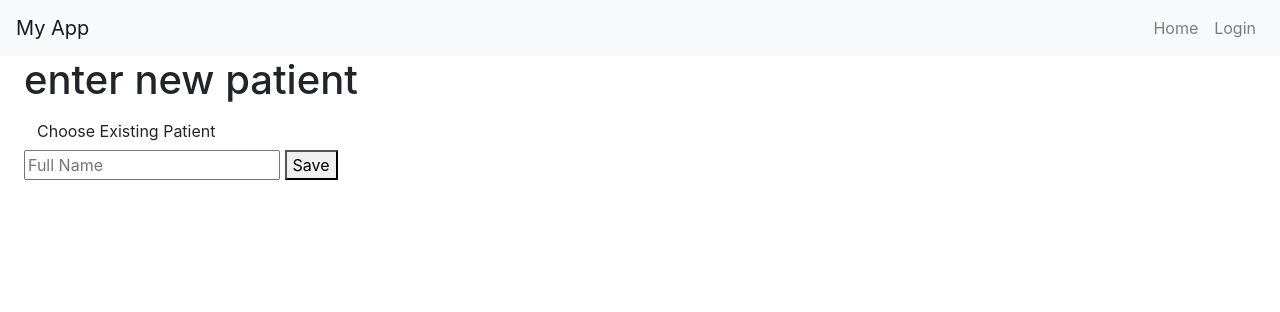
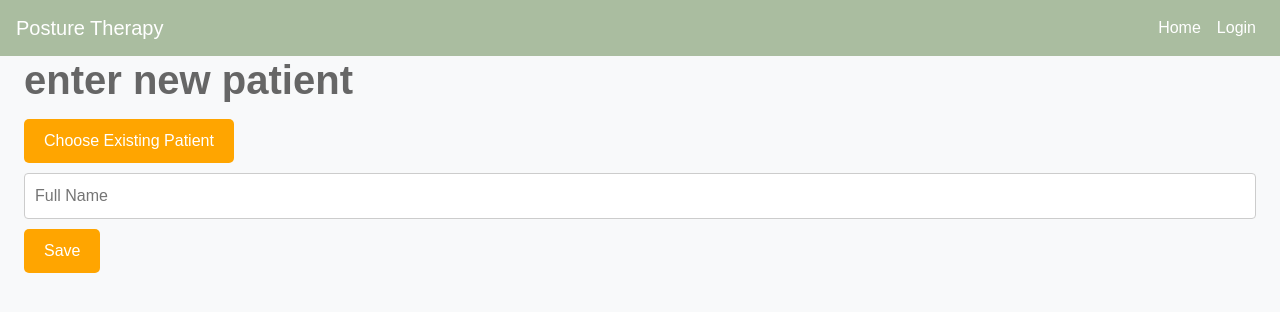
Before and after one commit to luke3ng/alignwizard, a Flask app: page /enterNewPatient in a window 1280 px wide. Shown: the top 312 px of the page. Run offline with Flask 3, Linux system fonts and the light colour scheme; some libraries are stand-ins or nearby versions.

Commit message:
setting up style.css which is a global css page

```diff
--- a/app.py
+++ b/app.py
@@ -13,7 +13,7 @@ from datetime import datetime
 
 
 
-app = Flask(__name__)
+app = Flask(__name__, static_folder='static')
 app.config['SECRET_KEY']= "myKey"
 app.config['SQLALCHEMY_DATABASE_URI']='postgresql://postgres:password@localhost/postgres'
 db = SQLAlchemy(app)
--- /dev/null
+++ b/static/css/style.css
@@ -0,0 +1,163 @@
+/* Reset CSS */
+* {
+  margin: 0;
+  padding: 0;
+  box-sizing: border-box;
+}
+
+/* Color Variables */
+:root {
+  --primary-color: #007bff;
+  --secondary-color: #6c757d;
+  --background-color: #f8f9fa;
+  --text-color: #212529;
+}
+
+body {
+  font-family: 'Arial', sans-serif;
+  font-size: 16px;
+  line-height: 1.5;
+  color: var(--text-color);
+  background-color: var(--background-color);
+}
+
+.container {
+  width: 100%;
+  max-width: 1200px;
+  margin: 0 auto;
+  padding: 0 15px;
+}
+
+h1, h2, h3, h4, h5, h6 {
+  margin: 0 0 15px;
+  font-weight: 600;
+}
+
+h1 { font-size: 2.5em; }
+h2 { font-size: 2em; }
+h3 { font-size: 1.75em; }
+
+a {
+  color: var(--primary-color);
+  text-decoration: none;
+}
+
+a:hover {
+  text-decoration: underline;
+}
+
+/* Custom button styles */
+button, .button, .btn {
+  display: inline-block;
+  padding: 10px 20px;
+  font-size: 1em;
+  color: #fff !important;
+  background-color: #FFA500 !important;
+  border: none !important;
+  border-radius: 5px !important;
+  cursor: pointer !important;
+}
+
+button:hover, .button:hover, .btn:hover {
+  background-color: #cc8400 !important;
+}
+
+input, select, textarea {
+  width: 100%;
+  padding: 10px;
+  margin: 10px 0;
+  border: 1px solid #ccc;
+  border-radius: 4px;
+}
+
+img {
+  max-width: 100%;
+  height: auto;
+}
+
+/* Utility Classes */
+.mt-1 { margin-top: 5px; }
+.mt-2 { margin-top: 10px; }
+.mt-3 { margin-top: 15px; }
+.mt-4 { margin-top: 20px; }
+.mt-5 { margin-top: 25px; }
+
+.mb-1 { margin-bottom: 5px; }
+.mb-2 { margin-bottom: 10px; }
+.mb-3 { margin-bottom: 15px; }
+.mb-4 { margin-bottom: 20px; }
+.mb-5 { margin-bottom: 25px; }
+
+.text-center { text-align: center; }
+.text-right { text-align: right; }
+
+/* Header styles */
+header {
+  background-color: #6CA0DC;
+  color: #ffffff;
+  padding: 20px;
+  text-align: center;
+}
+
+/* Navbar styles */
+nav.navbar.custom-navbar {
+  background-color: #aabda0 !important;
+}
+
+nav.navbar.custom-navbar .navbar-brand,
+nav.navbar.custom-navbar .nav-link {
+  color: #ffffff !important;
+}
+
+nav.navbar.custom-navbar .nav-link:hover {
+  color: #cccccc !important;
+}
+
+/* Page specific styles */
+.wrapper {
+  text-align: center;
+}
+
+.container img {
+  width: 100%;
+  height: auto;
+  object-fit: contain;
+}
+
+.container {
+  display: flex;
+  flex-wrap: wrap;
+  justify-content: space-around;
+}
+
+h1 {
+  color: #666666; /* Lighter gray */
+}
+
+.patient-data {
+  display: flex;
+  flex-direction: column;
+  align-items: center;
+  margin-bottom: 20px;
+  border: 1px solid #ccc;
+  padding: 10px;
+}
+
+.item {
+  width: 100%;
+  text-align: center;
+  margin-bottom: 10px;
+}
+
+.image-grid {
+  display: flex;
+  flex-wrap: wrap;
+  justify-content: space-between;
+  width: 100%;
+}
+
+.image-upload {
+  flex: 1 0 48%; /* Each image takes approximately half of the available width */
+  box-sizing: border-box;
+  margin-bottom: 10px;
+}
--- a/templates/base.html
+++ b/templates/base.html
@@ -3,12 +3,13 @@
 <head>
     <meta charset="UTF-8">
     <meta name="viewport" content="width=device-width, initial-scale=1.0">
-    <title>{% block title %}My App{% endblock %}</title>
+    <title>{% block title %}Posture Therapy{% endblock %}</title>
     <link rel="stylesheet" href="https://stackpath.bootstrapcdn.com/bootstrap/4.3.1/css/bootstrap.min.css">
+    <link rel="stylesheet" href="{{ url_for('static', filename='css/style.css') }}">
 </head>
 <body>
-    <nav class="navbar navbar-expand-md navbar-light bg-light">
-        <a class="navbar-brand" href="/">My App</a>
+    <nav class="navbar navbar-expand-md navbar-light custom-navbar">
+        <a class="navbar-brand" href="/">Posture Therapy</a>
         <button class="navbar-toggler" type="button" data-toggle="collapse" data-target="#navbarNav" aria-controls="navbarNav" aria-expanded="false" aria-label="Toggle navigation">
             <span class="navbar-toggler-icon"></span>
         </button>
```
Also changed, not shown: templates/baseTwo.html (+7 -12 lines), templates/home.html (+22 -2 lines), templates/patientHome.html (+2 -34 lines), static/homeImage.jpg (added).
